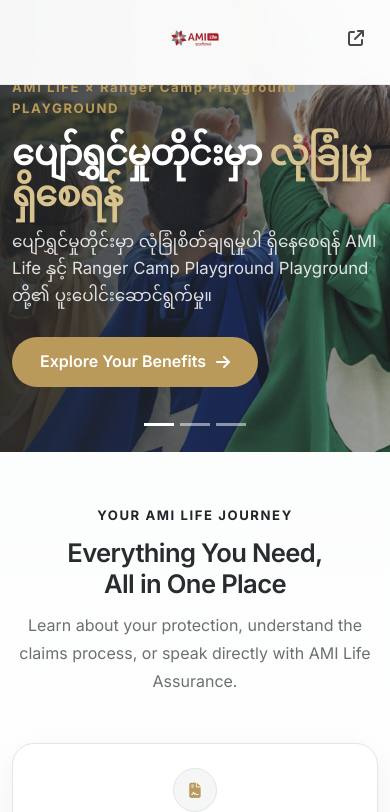
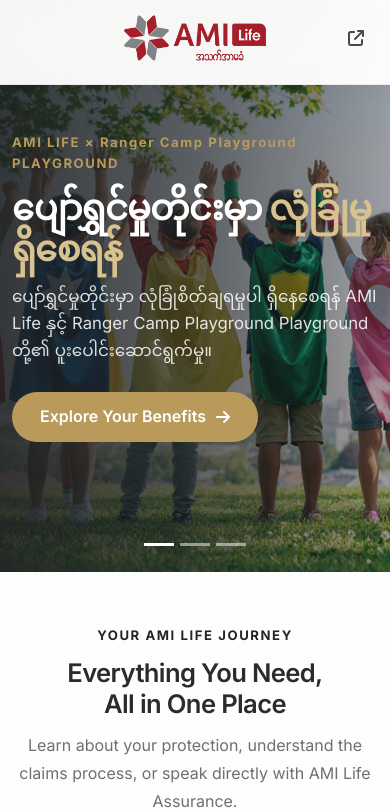
Before and after one commit to ZayarPhyo4774/ami-life-ranger-camp, a Django app: page / in a window 390 px wide. Shown: the top 812 px of the page. Run offline with Django 5.2, Linux system fonts and the light colour scheme.

Commit message:
fix feedback

```diff
--- a/static/css/style.css
+++ b/static/css/style.css
@@ -69,9 +69,7 @@
 }
 
 
-/* =========================================================
-   2. RESET / GLOBAL
-   ========================================================= */
+/* 2. RESET / GLOBAL */
 
 html {
     scroll-behavior: smooth;
@@ -247,7 +245,7 @@
     position: absolute;
 
     top: 50%;
-    left: 50%;
+    left:50%;
 
     transform: translate(-50%, -50%);
 
@@ -267,20 +265,10 @@
 
 .navbar-logo {
     display: block;
-
-    /*
-       Increased from 64px.
-       This is intentionally large for the AMI Life logo.
-    */
-
-    height: 100px;
-
+    height: 150px;
     width: auto;
-
-    max-width: 260px;
-
+    max-width: 300px;
     object-fit: contain;
-
     transition:
         transform var(--transition-normal),
         opacity var(--transition-normal);
@@ -1194,7 +1182,9 @@
     }
 
     .navbar-logo {
-        height: 70px;
+        width: clamp(150px, 28vw, 220px);
+        height: auto;
+        max-width: none;
     }
 
     .nav-left,
@@ -1239,8 +1229,9 @@
     }
 
     .navbar-logo {
-        height: 58px;
-        max-width: 180px;
+        width: clamp(120px, 40vw, 200px);
+        height: auto;
+        max-width: none;
     }
 
     .nav-left,
@@ -1339,8 +1330,9 @@
     }
 
     .navbar-logo {
-        height: 52px;
-        max-width: 150px;
+        width: clamp(120px, 40vw, 200px);
+        height: auto;
+        max-width: none;
     }
 
     .btn-primary,
@@ -1434,7 +1426,7 @@
 }
 
 .premium-navbar.navbar-scrolled .navbar-logo {
-    height: 66px;
+    height: 150px;
 }
 
 @media (max-width: 767px) {
@@ -1443,7 +1435,8 @@
     }
 
     .premium-navbar.navbar-scrolled .navbar-logo {
-        height: 54px;
+        height: auto;
+        width: clamp(170px, 42vw, 240px);
     }
 }
 /* =========================================================
@@ -1457,12 +1450,12 @@
 }
 
 .premium-carousel .carousel-item {
-    min-height: 580px;
+    min-height: 900px;
 }
 
 .hero-slide {
     position: relative;
-    min-height: 580px;
+    min-height: 900px;
     display: flex;
     align-items: center;
     background: var(--primary-dark);
@@ -1567,11 +1560,11 @@
 @media (max-width: 767px) {
     .premium-carousel .carousel-item,
     .hero-slide {
-        min-height: 480px;
+        min-height: 600px;
     }
 
     .hero-slide-content {
-        padding: 80px 0 40px;
+        padding: 70px 0 40px;
     }
 
     .premium-carousel-control {
--- a/templates/amiapp/home.html
+++ b/templates/amiapp/home.html
@@ -147,7 +147,7 @@
 
 
                     <img
-                        src="{% static 'images/banner-2.jpeg' %}"
+                        src="{% static 'images/banner-2.png' %}"
                         class="hero-slide-image"
                         alt="AMI Life insurance protection benefits">
 
@@ -220,7 +220,7 @@
 
 
                     <img
-                        src="{% static 'images/banner-3.jpeg' %}"
+                        src="{% static 'images/banner-3.png' %}"
                         class="hero-slide-image"
                         alt="AMI Life customer support and insurance consultation">
 
--- a/templates/amiapp/include/policydocs_text.html
+++ b/templates/amiapp/include/policydocs_text.html
@@ -68,7 +68,7 @@
                 </th>
 
                 <td class="px-3 px-md-4 py-3 text-secondary lh-lg" style="border-color: var(--border);">
-                    လက်မှတ် ဝယ်ယူပြီးချိန်မှ ပြန်လည် ထွက်ခွါချိန် Car Parking ဧရိယာ အထိ။
+                    လက်မှတ် ဝယ်ယူပြီးချိန်မှ ပြန်လည် ထွက်ခွါချိန်အထိ။
                 </td>
             </tr>
 
```
Also changed, not shown: db.sqlite3, static/images/banner-1.png, static/images/banner-2.jpeg (deleted), static/images/banner-2.png (added), static/images/banner-3.jpeg (deleted), static/images/banner-3.png (added).
